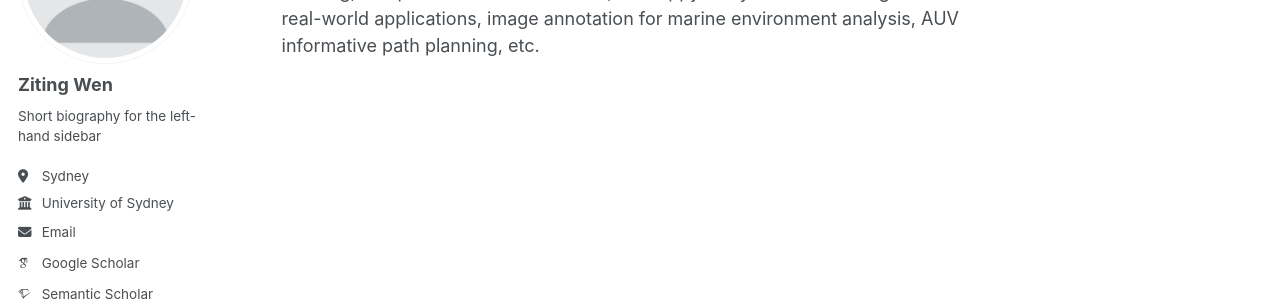
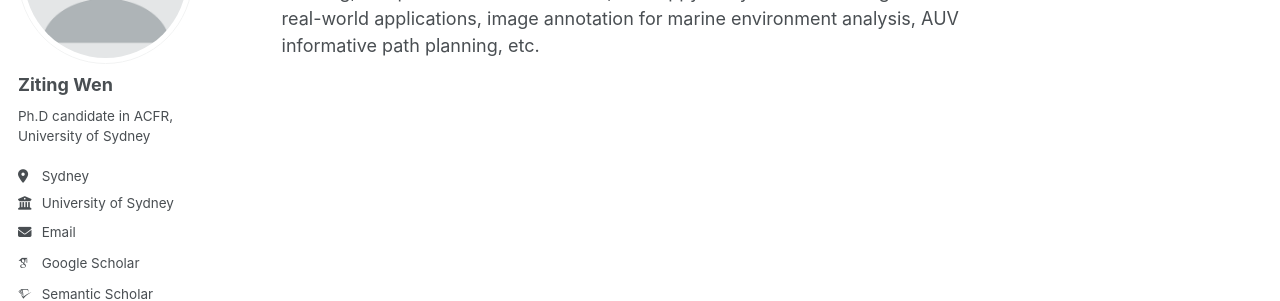
Before and after one commit to ZiTingW/ZiTingW.github.io, a Jekyll site: the page built from _pages/about.md, in a window 1280 px wide. Shown: the part 217-518 px from the top of the page. Built offline with Jekyll 4.4.1, drawn with Linux system fonts in a browser that asks for light colours; some web fonts are replaced.

Commit message:
Update _config.yml

```diff
--- a/_config.yml
+++ b/_config.yml
@@ -24,7 +24,7 @@ author:
   avatar           : "profile.png"
   name             : "Ziting Wen"
   pronouns         : # example: "she/her"
-  bio              : "Short biography for the left-hand sidebar"
+  bio              : "Ph.D candidate in ACFR, University of Sydney"
   location         : "Sydney"
   employer         : "University of Sydney"
   uri              : # URL
```
